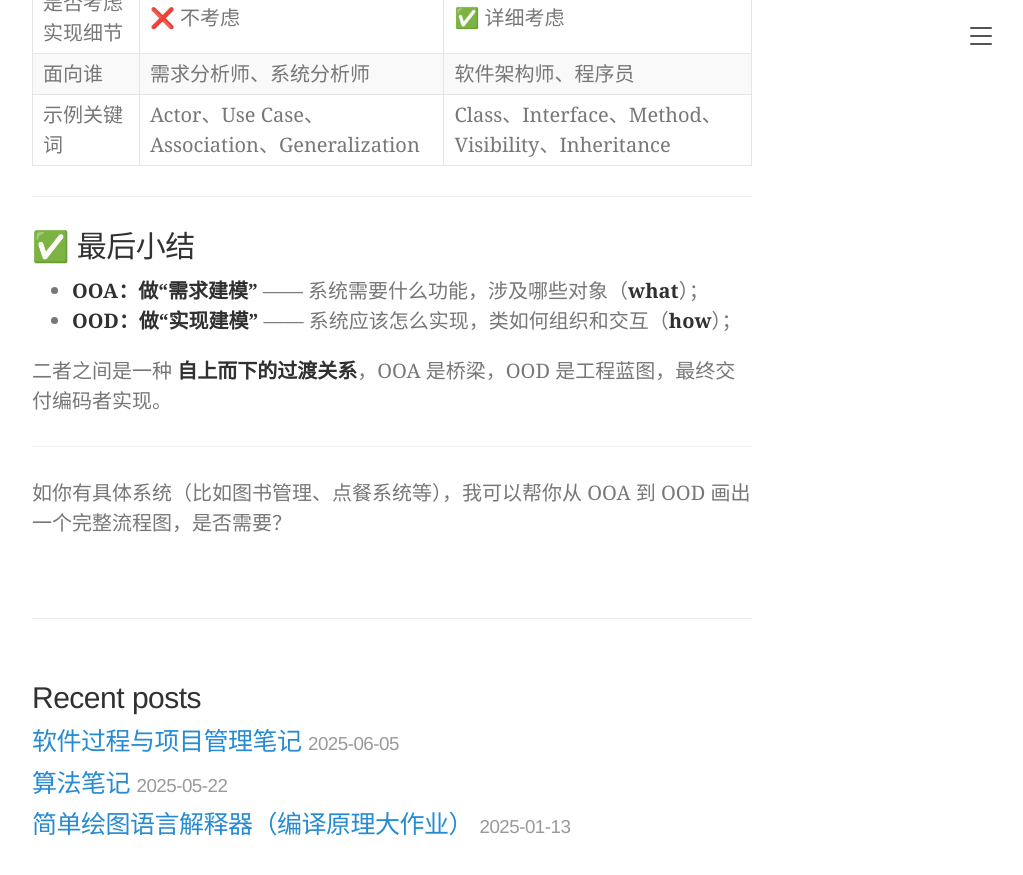
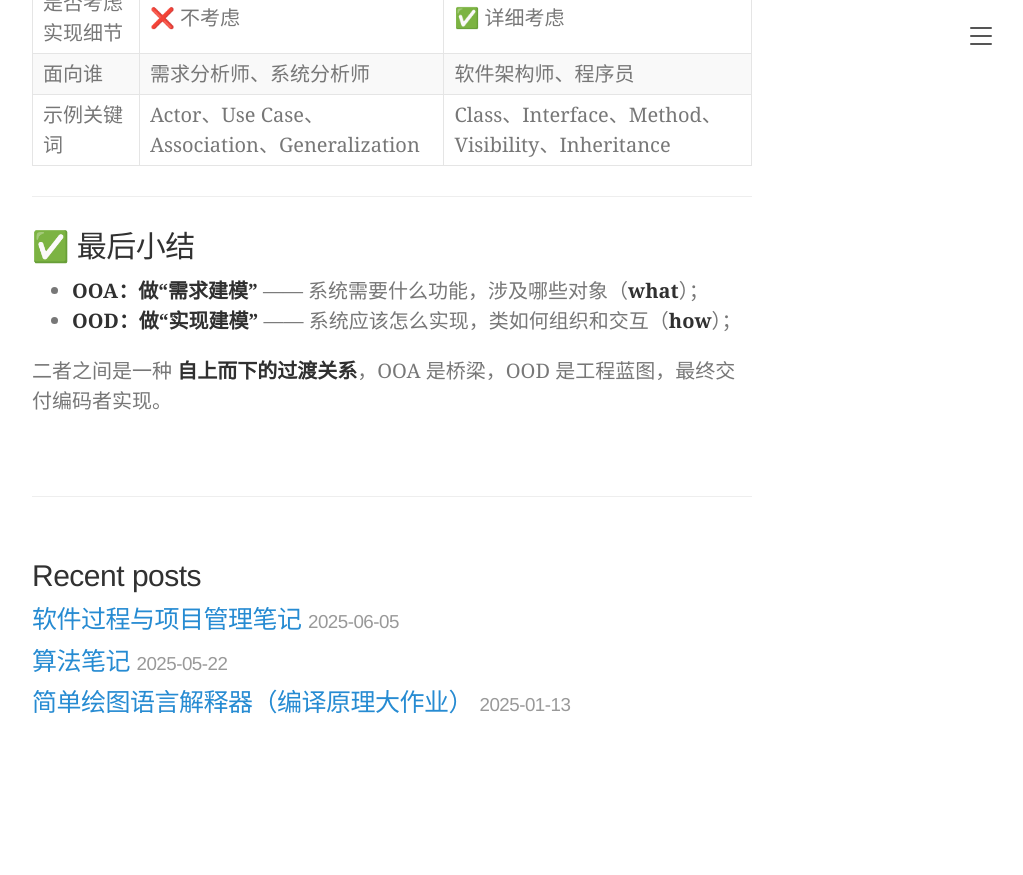
Before and after one commit to skyjty/skyjty.github.io, a Jekyll site: the page built from _posts/2025-05-27-System_Design_and_Analysis.md, in a window 1280 px wide and 900 px high, scrolled down 30409 px. Shown: the top 875 px of the window, without its empty margins (248-1271 px from the left). Built offline with Jekyll 4.4.1, drawn with Linux system fonts in a browser that asks for light colours; nearby versions of some CDN libraries; after the commit the page ends 31187 px from its top, so only the background shows below that; some of the changed text lies outside the part shown.

Commit message:
Update article

```diff
--- a/_posts/2025-05-27-System_Design_and_Analysis.md
+++ b/_posts/2025-05-27-System_Design_and_Analysis.md
@@ -858,7 +858,3 @@ class Book {
 * **OOD：做“实现建模”** —— 系统应该怎么实现，类如何组织和交互（**how**）；
 
 二者之间是一种 **自上而下的过渡关系**，OOA 是桥梁，OOD 是工程蓝图，最终交付编码者实现。
-
----
-
-如你有具体系统（比如图书管理、点餐系统等），我可以帮你从 OOA 到 OOD 画出一个完整流程图，是否需要？
```
